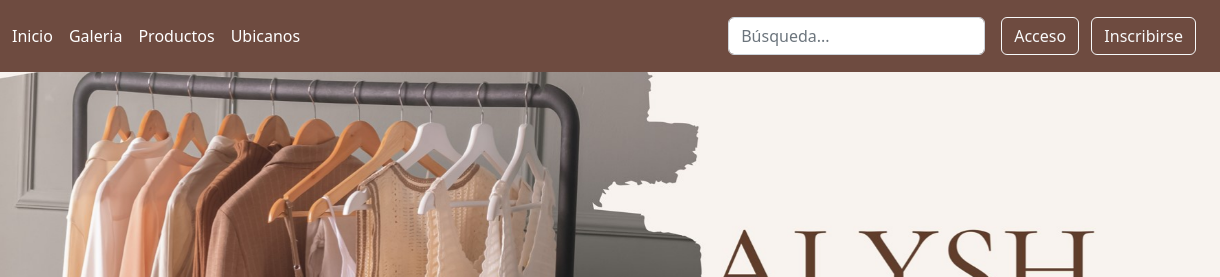
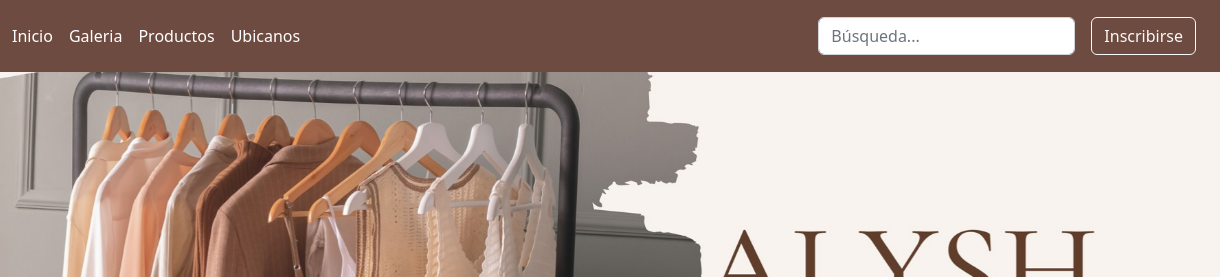
Before and after one commit to alysh8114/ALYSH, a plain HTML site: page formulario.html in a window 1280 px wide. Shown: the top 277 px of the page, 60-1280 px from the left. Drawn offline with Linux system fonts and the light colour scheme.

Commit message:
Trabajo Final

```diff
--- a/formulario.html
+++ b/formulario.html
@@ -39,7 +39,6 @@
         </form>
 
         <div class="text-end">
-          <button type="button" class="btn btn-outline-light me-2">Acceso</button>
           <a href="formulario.html"><button type="button" class="btn btn-outline-light me-2">Inscribirse</button></a>
         </div>
       </div>
```
Also changed, not shown: comprar.html (+0 -1 lines), galeria.html (+0 -1 lines), index.html (+0 -1 lines), producto.html (+0 -1 lines), ubicacion.html (+0 -1 lines).
